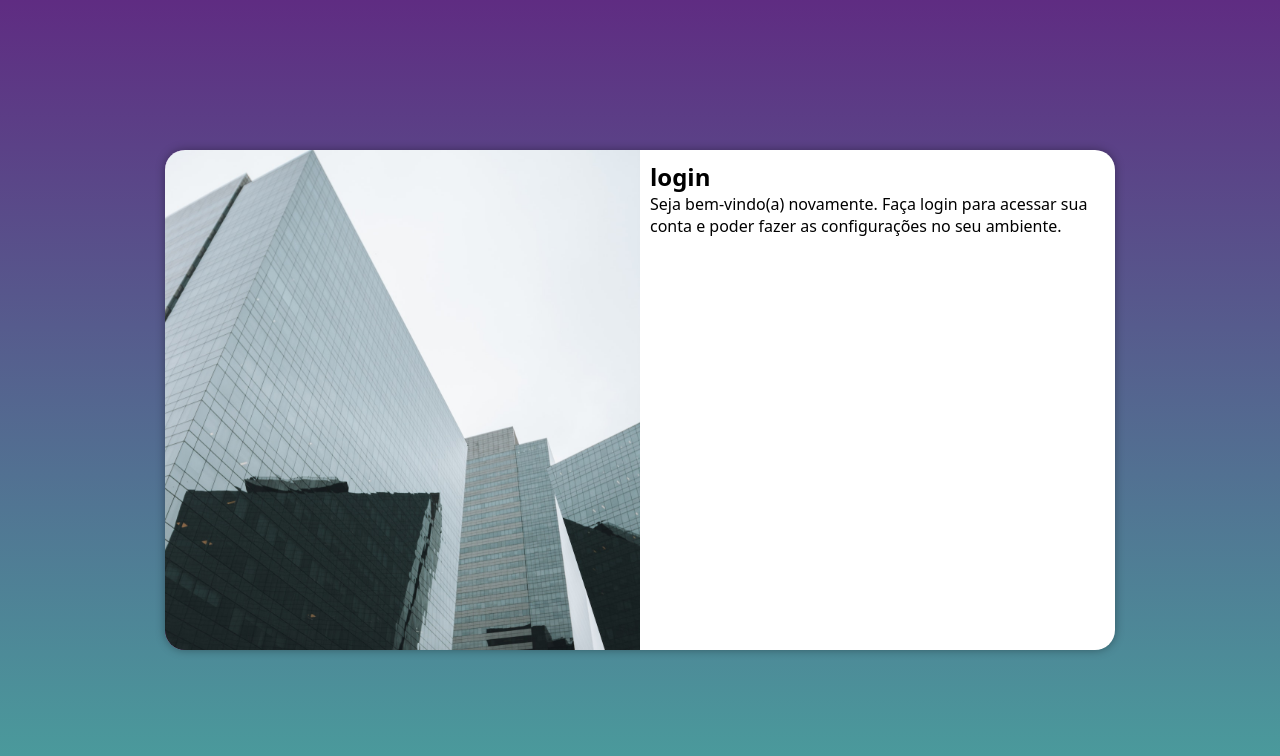
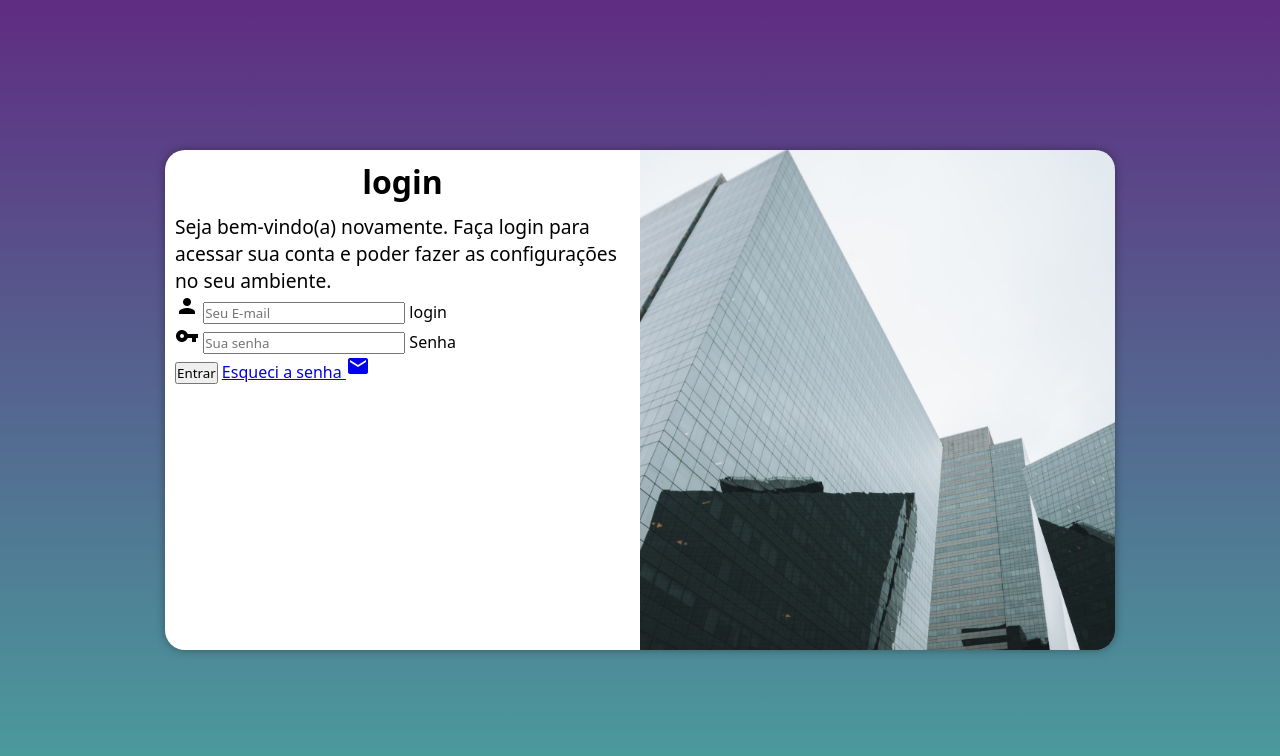
Before and after one commit to ManoelJrdev/projeto-login, a plain HTML site: page index.html in a window 1280 px wide. Drawn offline with Linux system fonts and the light colour scheme.

Commit message:
adicionei o formulário

```diff
--- a/estilos/media-query.css
+++ b/estilos/media-query.css
@@ -31,13 +31,21 @@
     }
 
     section#login > div#imagem {
-        float: left;
+        float: right;
         width: 50%;
         height: 100%;
     }
 
     section#login > div#formulario {
-        float: right;
+        float: left;
         width: 50%;
     }
+
+    div#formulario > h1 {
+        font-size: 2em;
+    }
+
+    div#formulario > p {
+        font-size: 1.2em;
+    }
 }
--- a/estilos/style.css
+++ b/estilos/style.css
@@ -53,3 +53,12 @@ section#login > div#formulario {
     display: block;
     padding: 10px;
 }
+
+div#formulario > h1{
+    text-align: center;
+    margin-bottom: 10px;
+}
+
+div#formulario > p {
+    font-size: 0.8em;
+}
--- a/index.html
+++ b/index.html
@@ -5,6 +5,7 @@
     <meta http-equiv="X-UA-Compatible" content="IE=edge">
     <meta name="viewport" content="width=device-width, initial-scale=1.0">
     <title>Login</title>
+    <link href="https://fonts.googleapis.com/icon?family=Material+Icons" rel="stylesheet">
     <link rel="stylesheet" href="estilos/style.css">
     <link rel="stylesheet" href="estilos/media-query.css">
 </head>
@@ -17,8 +18,22 @@
             <div id="formulario">
                 <h1>login</h1>
                 <p>Seja bem-vindo(a) novamente. Faça login para acessar sua conta e poder fazer as configurações no seu ambiente.</p>
-                <form action="login.php" method="post">
+                <form action="login.php" method="post" autocomplete="off">
+                    <div class="campo">
+                       <span class="material-icons">person</span>
+                        <input type="email" name="login" id="ilogin" placeholder="Seu E-mail" autocomplete="email" required maxlength="30">
+                        <label for="ilogin">login</label>
 
+                    </div>
+                    <div class="campo">
+                        <span class="material-icons">vpn_key</span>
+                        <input type="password" name="senha" id="isenha" placeholder="Sua senha" autocomplete="current-password" required minlength="8" maxlength="20">
+                        <label for="isenha">Senha</label>
+                    </div>
+                    <input type="submit" value="Entrar">
+                    <a href="esqueci.html">
+                        Esqueci a senha <span class="material-icons">mail</span>
+                    </a>
 
                 </form>
             </div>
```
